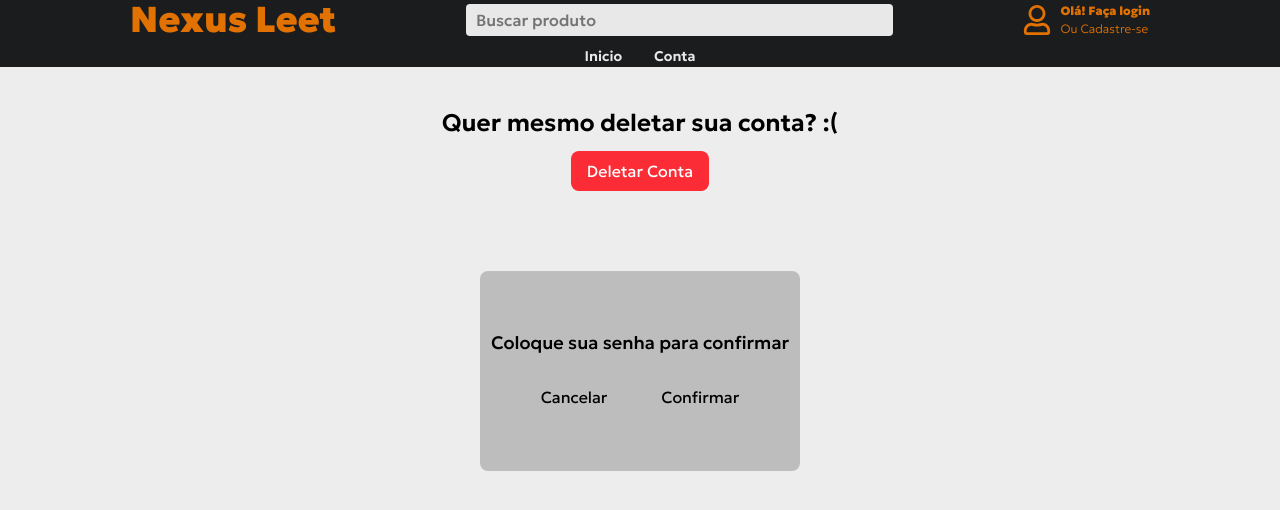
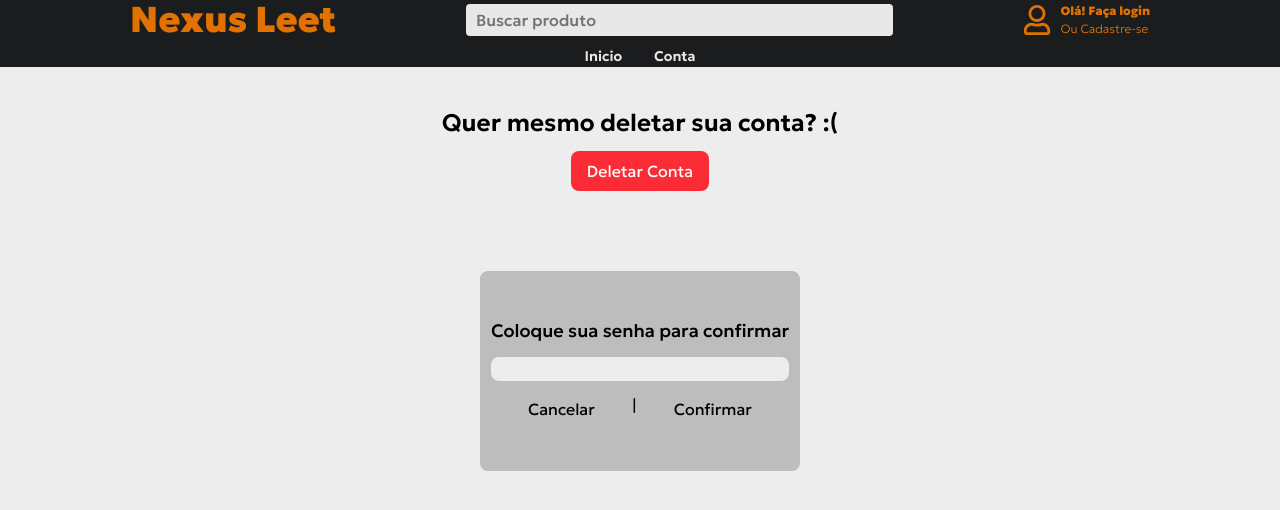
Before and after one commit to gustavocarvalho-ra/NextJs-NexusLeet, a Next.js app: page /my-account/user/confg/delete-acount in a window 1280 px wide. Both pictures are taken after a click on the button "Deletar Conta". Shown: the top 510 px of the page. Built offline with nearby package versions, Linux system fonts and the light colour scheme; no server answers.

Commit message:
style: changed input bg color

```diff
--- a/src/app/components/login/useConfig/DeleteUser.tsx
+++ b/src/app/components/login/useConfig/DeleteUser.tsx
@@ -37,16 +37,22 @@ export default function DeleteAccountModal() {
       </button>
       {showModal && (
         <div className="w-1/4 h-1/4 fixed mt-30 flex items-center justify-center bg-black/20 rounded-lg">
-          <div className="flex flex-col justify-center">
+          <div className="flex flex-col justify-center gap-3">
             <h2 className="text-lg font-medium">Coloque sua senha para confirmar</h2>
-            <input className="" type="password" onChange={(e) => setPassword(e.target.value)} />
+            <input className="bg-(--bg-white) rounded-lg" type="password" onChange={(e) => setPassword(e.target.value)} />
             {error && <p>{error}</p>}
 
             <div className=" flex justify-evenly">
-              <button className="cursor-pointer p-1 rounded-lg hover:bg-red-500 transition ease-in" onClick={() => setShowModal(false)}>Cancelar</button>
+              <button className="cursor-pointer p-1 rounded-lg hover:bg-red-500 transition ease-in" onClick={() => setShowModal(false)}>
+                Cancelar
+              </button>
+
+              <p>|</p>
+
               <button className="cursor-pointer p-1 rounded-lg hover:bg-green-500 transition ease-in" onClick={handleDeleteUser}>
                 {loading ? "Deletando..." : "Confirmar"}
               </button>
+
             </div>
           </div>
         </div>
```
